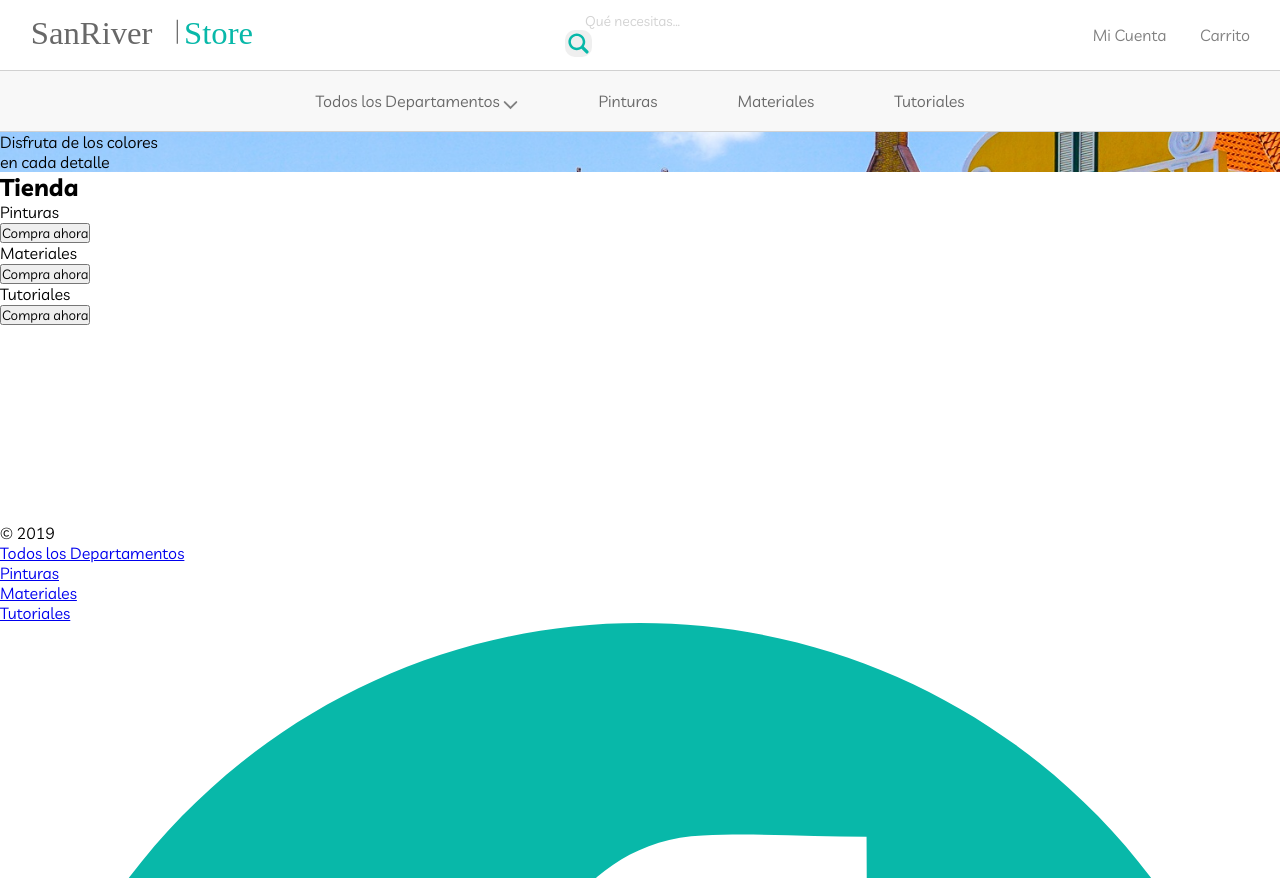
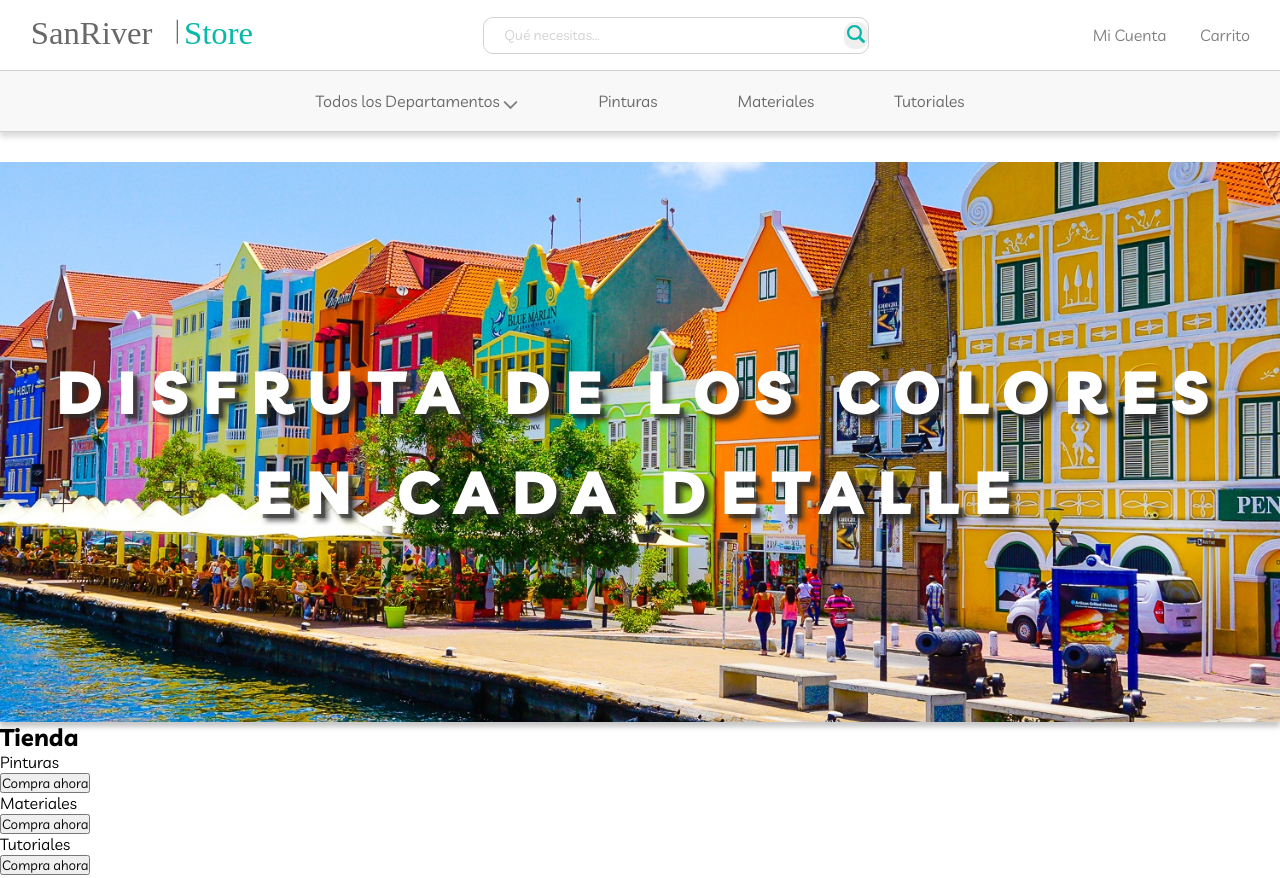
Before and after one commit to Mike-cha/SanRiver, a plain HTML site: page index.html in a window 1280 px wide. Shown: the top 878 px of the page. Drawn offline with Linux system fonts and the light colour scheme.

Commit message:
se termino el hero

```diff
--- a/assets/css/_hero.scss
+++ b/assets/css/_hero.scss
@@ -1,13 +1,8 @@
-<<<<<<< HEAD
 #home-cover {
     background-image: url(../img/color-ventanas3.jpg);
     background-position-y: -200px;
     background-size: 100%;
     background-repeat: no-repeat;
-=======
-#home-cover{
-    background-image: url(../img/color-ventanas.jpg);
->>>>>>> ed225ecebd3603435cc132f42af1ec2855e27300
     height: 70vh;
     width: 100vw;
     display: flex;
@@ -15,12 +10,15 @@
     align-items: center;
     flex-direction: column;
     text-align: center;
-    color: #fff;
+    color: $color-back;
     margin-top: 30px;
     box-shadow: 0px 5px 5px #c7c7c7;
-<<<<<<< HEAD
-  }
-=======
-
 }
->>>>>>> ed225ecebd3603435cc132f42af1ec2855e27300
+.text-hero {
+    font-size: 60px;
+    text-transform: uppercase;
+    letter-spacing: 15px;
+    line-height: 100px;
+    font-weight: 900;
+    text-shadow: 4px 4px 1px #3030309f, 7px 7px 5px #1d1d1d9f;
+    }
--- a/assets/css/main.scss
+++ b/assets/css/main.scss
@@ -2,10 +2,5 @@
 @import "_global";
 @import "_container";
 @import "_nav";
-<<<<<<< HEAD
 @import "_nav-2";
 @import "_hero";
-=======
-@import "_footer";
-@import "_hero";
->>>>>>> ed225ecebd3603435cc132f42af1ec2855e27300
```
Also changed, not shown: assets/css/main.css, 1 other file.
